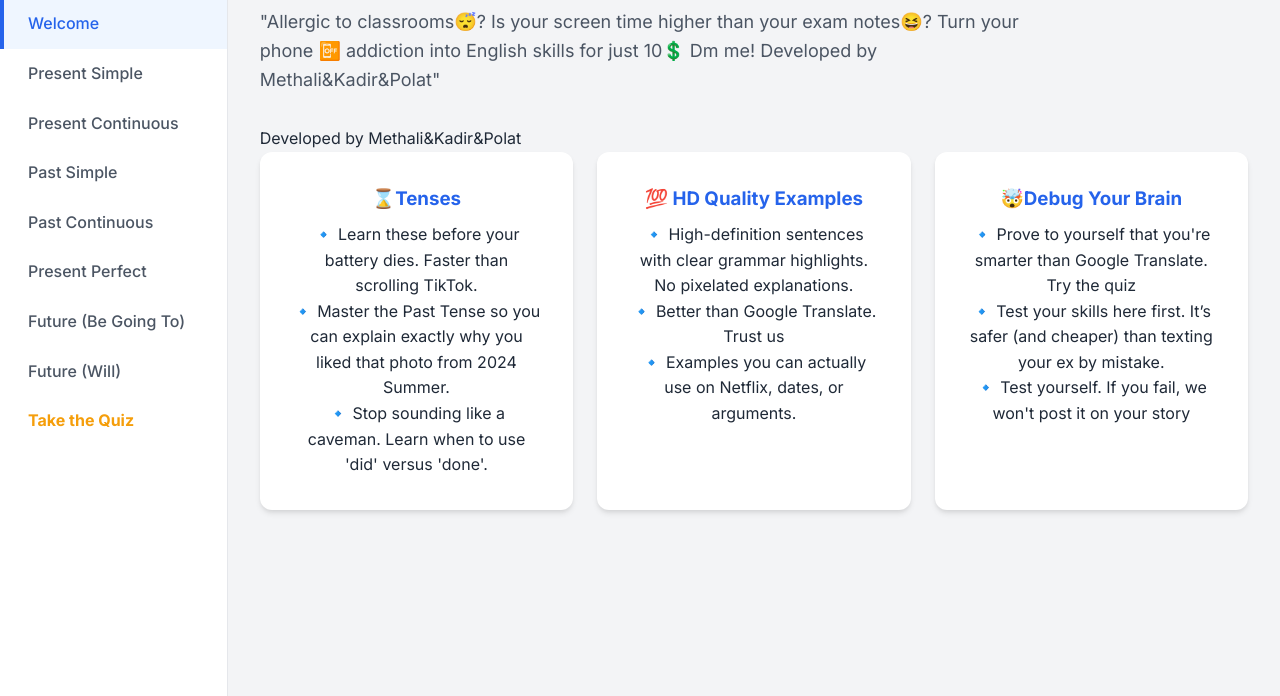
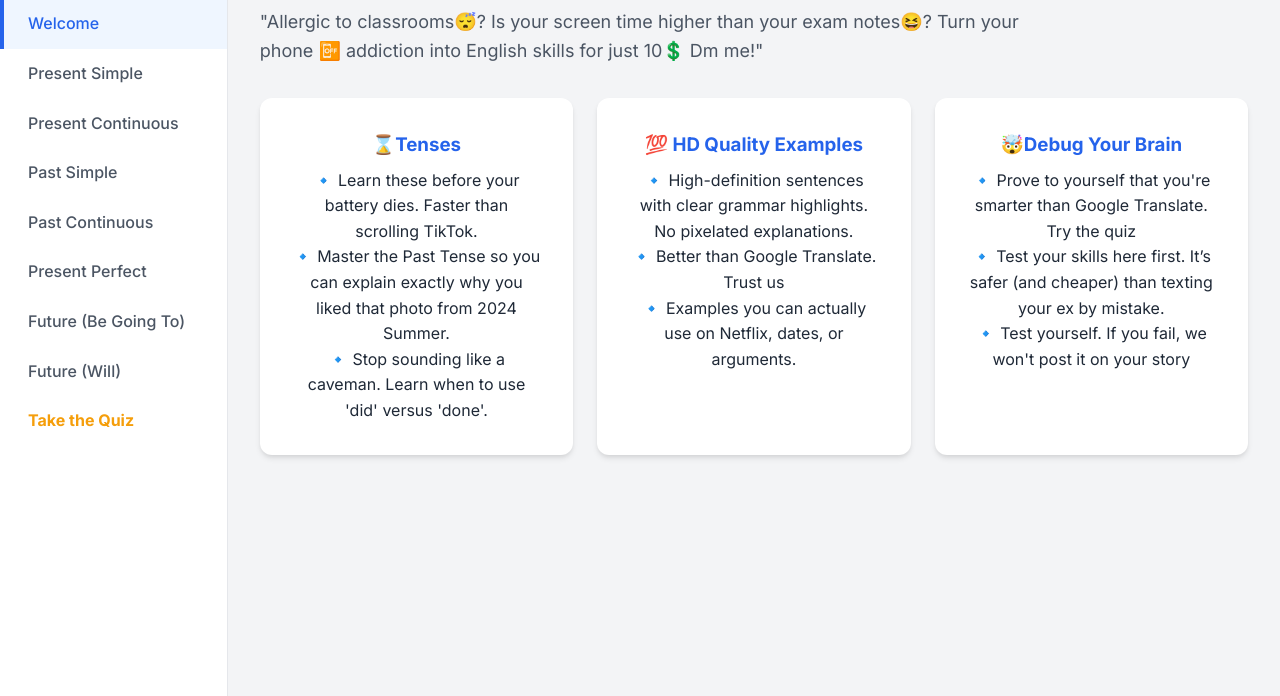
Before and after one commit to methalii/mastertense, a plain HTML site: page index.html in a window 1280 px wide. Shown: the part 104-800 px from the top of the page. Drawn offline with Linux system fonts and the light colour scheme.

Commit message:
Update index.html

```diff
--- a/index.html
+++ b/index.html
@@ -43,8 +43,8 @@
             <!-- Welcome Section -->
             <section id="welcome" class="tab-content active">
                 <h1>Master English Tenses for Group 1</h1>
-                <p class="intro-text">"Allergic to classrooms😴? Is your screen time higher than your exam notes😆? Turn your phone 📴 addiction into English skills for just 10💲 Dm me! Developed by Methali&Kadir&Polat"</p>
-Developed by Methali&Kadir&Polat
+                <p class="intro-text">"Allergic to classrooms😴? Is your screen time higher than your exam notes😆? Turn your phone 📴 addiction into English skills for just 10💲 Dm me!"</p>
+
                 <div class="cards-grid">
                     <div class="card">
                         <h3>⌛Tenses</h3>
```
